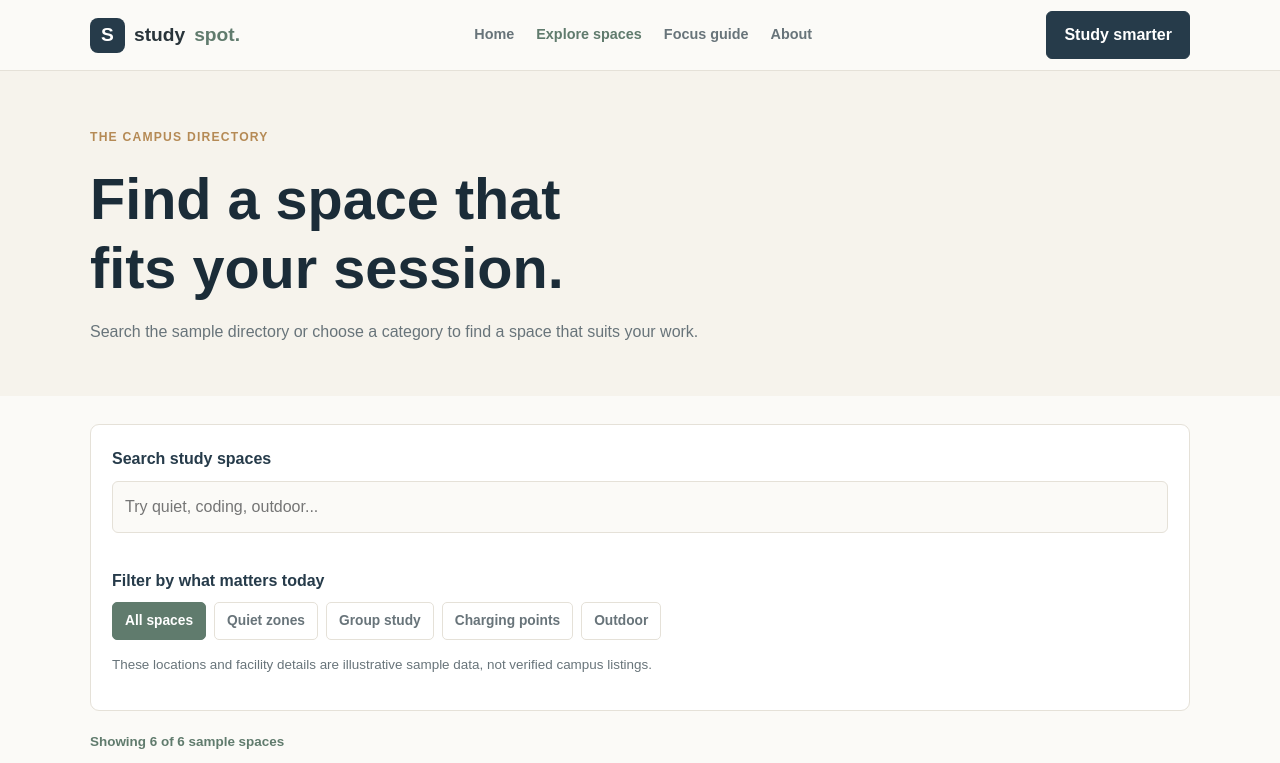
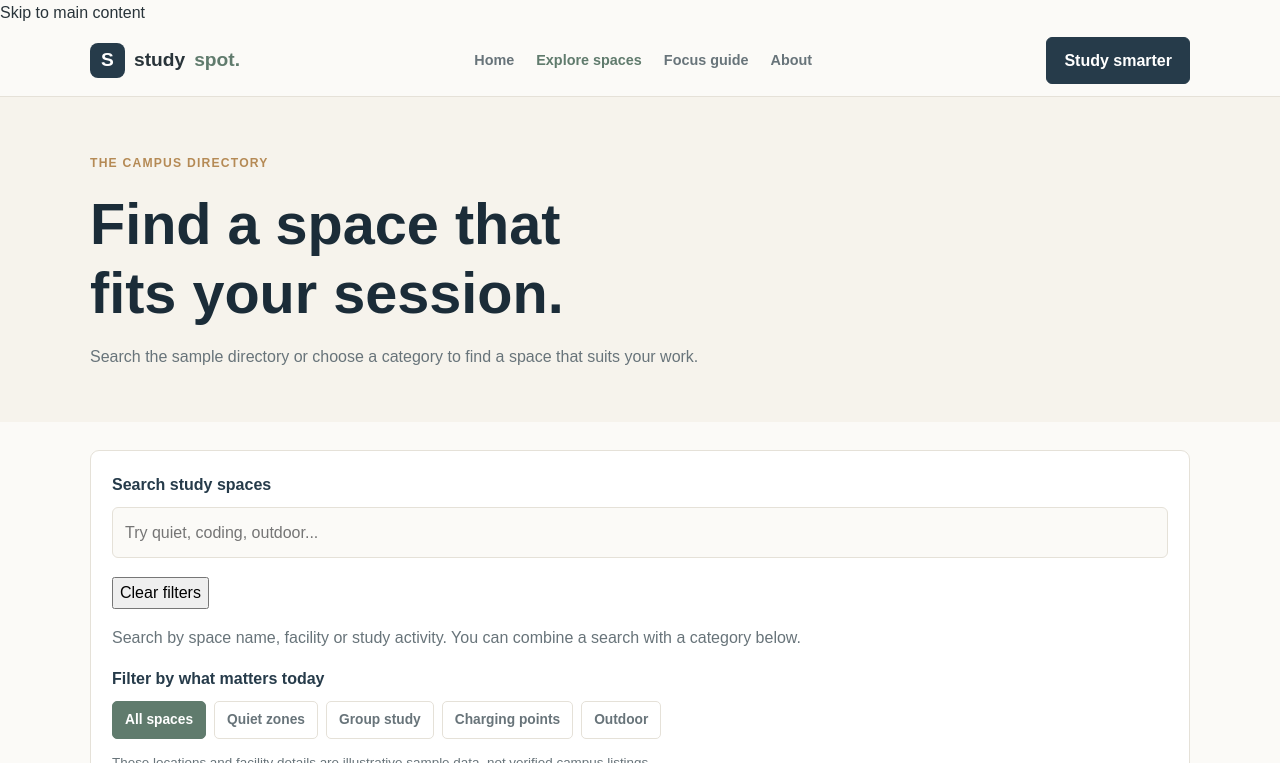
Before and after one commit to utsavsingh37-debug/CSE326-PROJECT-, a plain HTML site: page spaces.html in a window 1280 px wide. Shown: the top 763 px of the page. Drawn offline with Linux system fonts and the light colour scheme.

Commit message:
Make search easier and add a clear filters control

```diff
--- a/spaces.html
+++ b/spaces.html
@@ -9,6 +9,7 @@
   <script src="script.js" defer></script>
 </head>
 <body>
+  <a class="skip-link" href="#main-content">Skip to main content</a>
 <header class="site-header">
   <div class="container nav">
     <a class="brand" href="index.html"><span class="brand-mark">S</span> study<span>spot.</span></a>
@@ -22,7 +23,7 @@
   </div>
 </header>
 
-<main>
+<main id="main-content">
   <section class="page-hero">
     <div class="container">
       <span class="eyebrow">The campus directory</span>
@@ -35,7 +36,11 @@
     <div class="container">
       <div class="filter-panel">
         <label class="filter-title" for="space-search">Search study spaces</label>
-        <input class="search-input" type="search" id="space-search" placeholder="Try quiet, coding, outdoor..." autocomplete="off">
+        <div class="search-row">
+          <input class="search-input" type="search" id="space-search" placeholder="Try quiet, coding, outdoor..." autocomplete="off" aria-describedby="search-help">
+          <button class="clear-button" id="clear-filters" type="button">Clear filters</button>
+        </div>
+        <p class="search-help" id="search-help">Search by space name, facility or study activity. You can combine a search with a category below.</p>
         <p class="filter-title">Filter by what matters today</p>
         <div class="filters" role="group" aria-label="Filter study spaces">
           <input type="radio" name="space-filter" id="all" value="all" checked>
```
